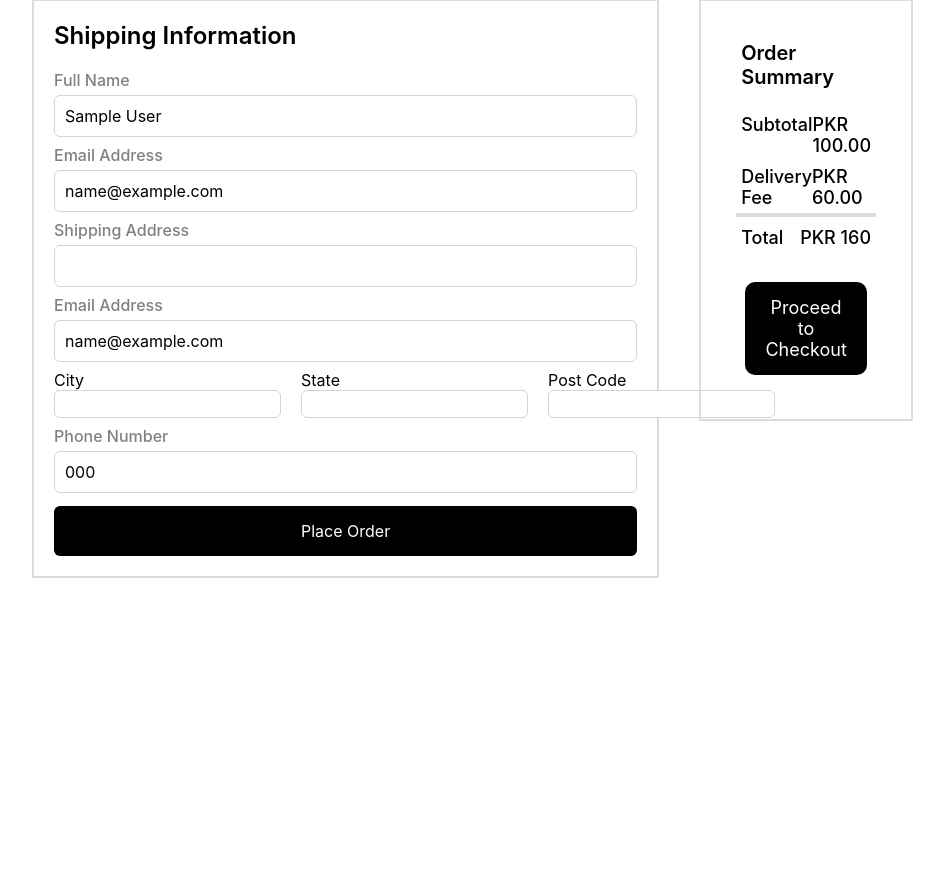
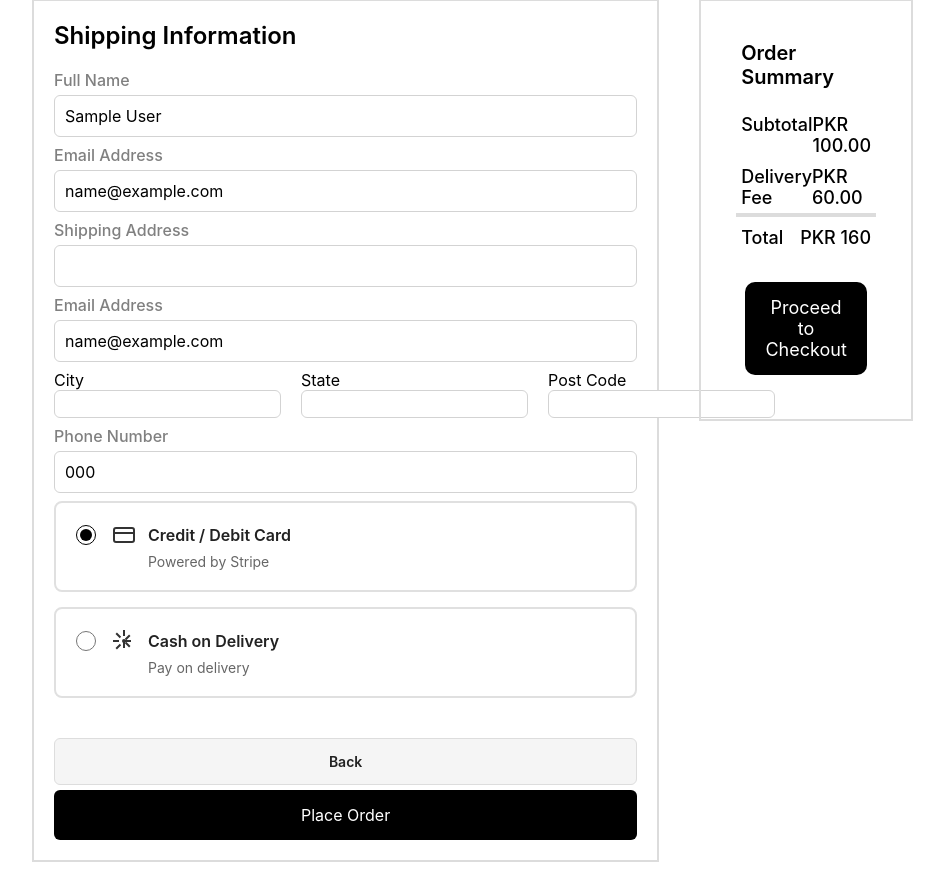
Before and after one commit to Hamzah-Amir/Cartify, a Django app: page /cart/checkout/ in a window 1280 px wide. Shown: the part 93-975 px from the top of the page, without its empty margins (180-1124 px from the left). Before the commit the page ends 671 px from the top, so only its background shows below. Run offline with Django 5.2, Linux system fonts and the light colour scheme; a user stored in the database is signed in; tables that the repository leaves empty hold one stand-in row (values such as "Sample post"); parts of the project's set-up code (start-up, migrations or seed data) failed here and were passed over.

Commit message:
added payment option in checkout and removed from process checout

```diff
--- a/cart/views.py
+++ b/cart/views.py
@@ -9,14 +9,27 @@ from products.models import Product
 
 def cart(request):
     if request.method == "GET":
-        cart = CartItem.objects.all()
-        price = 0
-        for item in cart:
-            price += item.product.price * item.quantity
-            delivery_fee = calculate_delivery_fee(item.product.seller, cart)
-            print("Delivery Fee:", delivery_fee)
-        return render(request, 'cart/cart.html', {"cart": cart, "total_price": price, "delivery_fee": delivery_fee})
+        cart_items = CartItem.objects.filter(user=request.user)  # get only the current user's cart
+        total_price = 0
+        delivery_fees = defaultdict(int)
 
+        # Group items by seller
+        seller_groups = defaultdict(list)
+        for item in cart_items:
+            seller_groups[item.product.seller].append(item)
+            total_price += item.product.price * item.quantity
+
+        # Calculate delivery fee per seller
+        for seller, items in seller_groups.items():
+            delivery_fees[seller] = calculate_delivery_fee(seller, items)
+
+        total_delivery_fee = sum(delivery_fees.values())
+
+        return render(request, 'cart/cart.html', {
+            "cart": cart_items,
+            "total_price": total_price,
+            "delivery_fee": total_delivery_fee
+        })
 
 def add_to_cart(request):
     if not request.user.is_authenticated:
@@ -73,6 +86,7 @@ def process_checkout(request):
     for seller, items in seller_groups.items():
         # calculate total for this seller
         total = sum(ci.product.price * ci.quantity for ci in items)
+        print("Seller:", seller, "Total:", total)
 
         delivery_fee = calculate_delivery_fee(seller, cart_items)
         # create Order per seller
@@ -80,6 +94,7 @@ def process_checkout(request):
             user=user,
             total_price=total,
             delivery_fee=delivery_fee,
+            payment_method=request.POST.get('payment_method'),
             status="unpaid"
         )
 
--- a/templates/cart/checkout.html
+++ b/templates/cart/checkout.html
@@ -5,6 +5,7 @@
 
 {% block extra_head %}
 <link rel="stylesheet" href="{% static "cart/checkout.css" %}">
+<link rel="stylesheet" href="{% static "cart/process_checkout.css" %}">
 {% endblock extra_head %}
 
 {% block body %}
@@ -15,7 +16,8 @@
             {% csrf_token %}
             <div class="form-group">
                 <label for="full_name">Full Name</label>
-                <input type="text" id="full_name" value="{{ user.first_name }} {{ user.last_name }}" name="full_name" required>
+                <input type="text" id="full_name" value="{{ user.first_name }} {{ user.last_name }}" name="full_name"
+                    required>
             </div>
 
             <div class="form-group">
@@ -35,7 +37,7 @@
             <div class="city-state-post">
                 <div>
                     <label for="city">City</label>
-                        <input type="text" id="city" name="city" required >
+                    <input type="text" id="city" name="city" required>
                 </div>
 
                 <div>
@@ -51,6 +53,52 @@
             <div class="form-group">
                 <label for="phone_number">Phone Number</label>
                 <input type="tel" id="phone_number" name="phone_number" required value="{{ user.phone_number }}">
+            </div>
+            <div class="payment-options">
+                <!-- Credit/Debit Card -->
+                <label class="payment-option">
+                    <input type="radio" name="payment_method" value="online" checked>
+                    <div class="payment-content">
+                        <div class="payment-method">
+                            <svg width="24" height="24" viewBox="0 0 24 24" fill="none" stroke="currentColor"
+                                stroke-width="2">
+                                <rect x="2" y="5" width="20" height="14" rx="2" />
+                                <path d="M2 10h20" />
+                            </svg>
+                            Credit / Debit Card
+                        </div>
+                        <div class="payment-subtitle">Powered by Stripe</div>
+                    </div>
+                </label>
+
+                <!-- Cash on Delivery -->
+                <label class="payment-option">
+                    <input type="radio" name="payment_method" value="cod">
+                    <div class="payment-content">
+                        <div class="payment-method">
+                            <svg width="24" height="24" viewBox="0 0 24 24" fill="none" stroke="currentColor"
+                                stroke-width="2">
+                                <circle cx="12" cy="12" r="1" />
+                                <path
+                                    d="M12 1v6m0 6v6M4.22 4.22l4.24 4.24m5.08 5.08l4.24 4.24M1 12h6m6 0h6M4.22 19.78l4.24-4.24m5.08-5.08l4.24-4.24" />
+                            </svg>
+                            Cash on Delivery
+                        </div>
+                        <div class="payment-subtitle">Pay on delivery</div>
+                    </div>
+                </label>
+            </div>
+
+            <div class="checkout-actions">
+                <a href="{% url 'checkout' %}" class="btn-back">Back</a>
+                {% if orders %}
+                {% for order in orders %}
+                <a href="{% url " order_detail" order.id %}">
+                    <button class="btn-review">Review Order →</button>
+                </a>
+                {% endfor %}
+                {% endif %}
+            </div>
             </div>
             <button type="submit" class="btn btn-primary">Place Order</button>
         </form>
@@ -73,9 +121,9 @@
             <div>PKR {{total_price|add:delivery_fee }}</div>
         </div>
         <div class="checkout-btn">
-            <a href="{% url "process_checkout" %}">
+            {% comment %} <a href="{% url " process_checkout" %}"> {% endcomment %}
                 <button class='checkout-btn'>Proceed to Checkout</button>
-            </a>
+            {% comment %} </a> {% endcomment %}
         </div>
     </section>
 </section>
```
Also changed, not shown: templates/cart/process_checkout.html (+9 -7 lines). Lines whose indentation alone changed are shown as unchanged.
